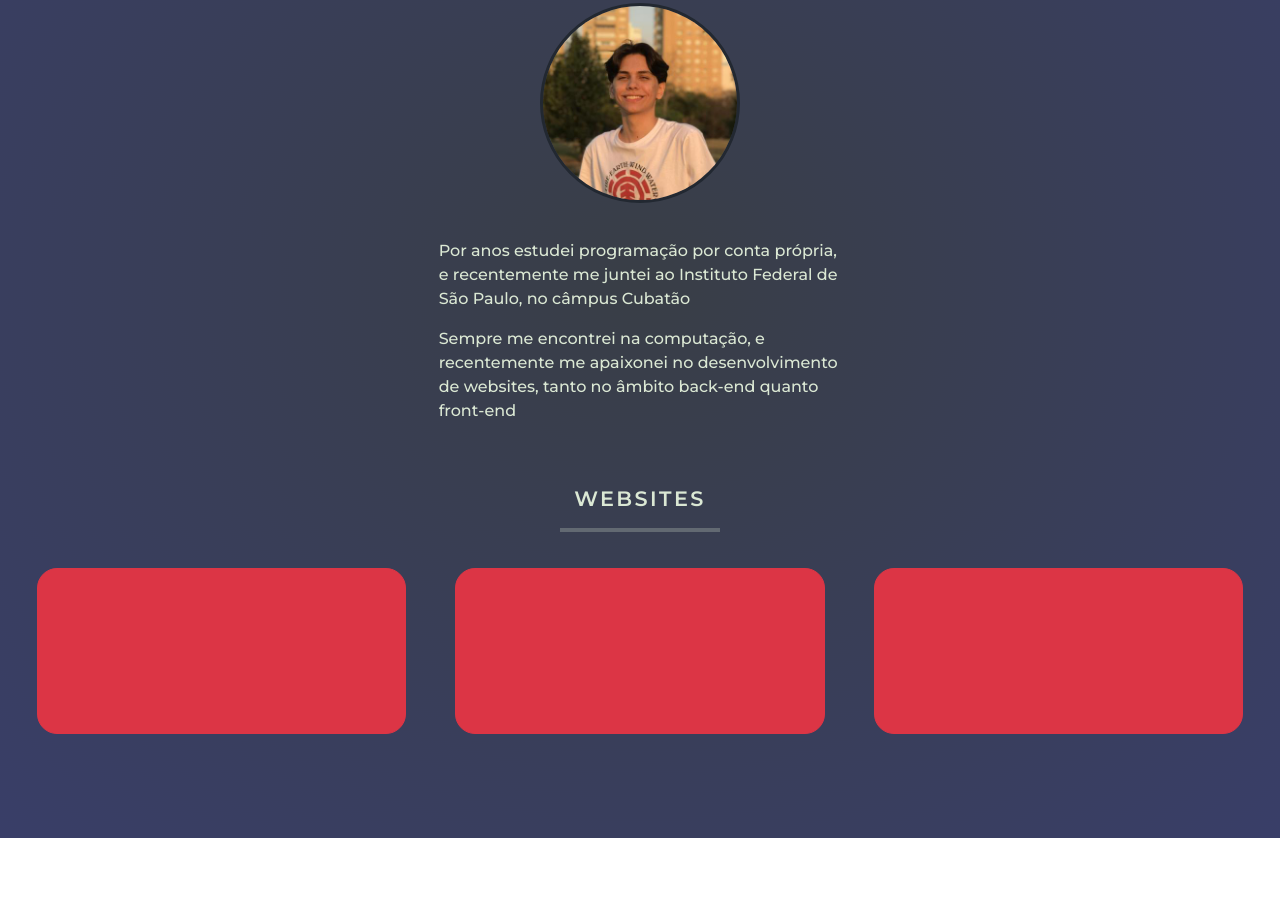
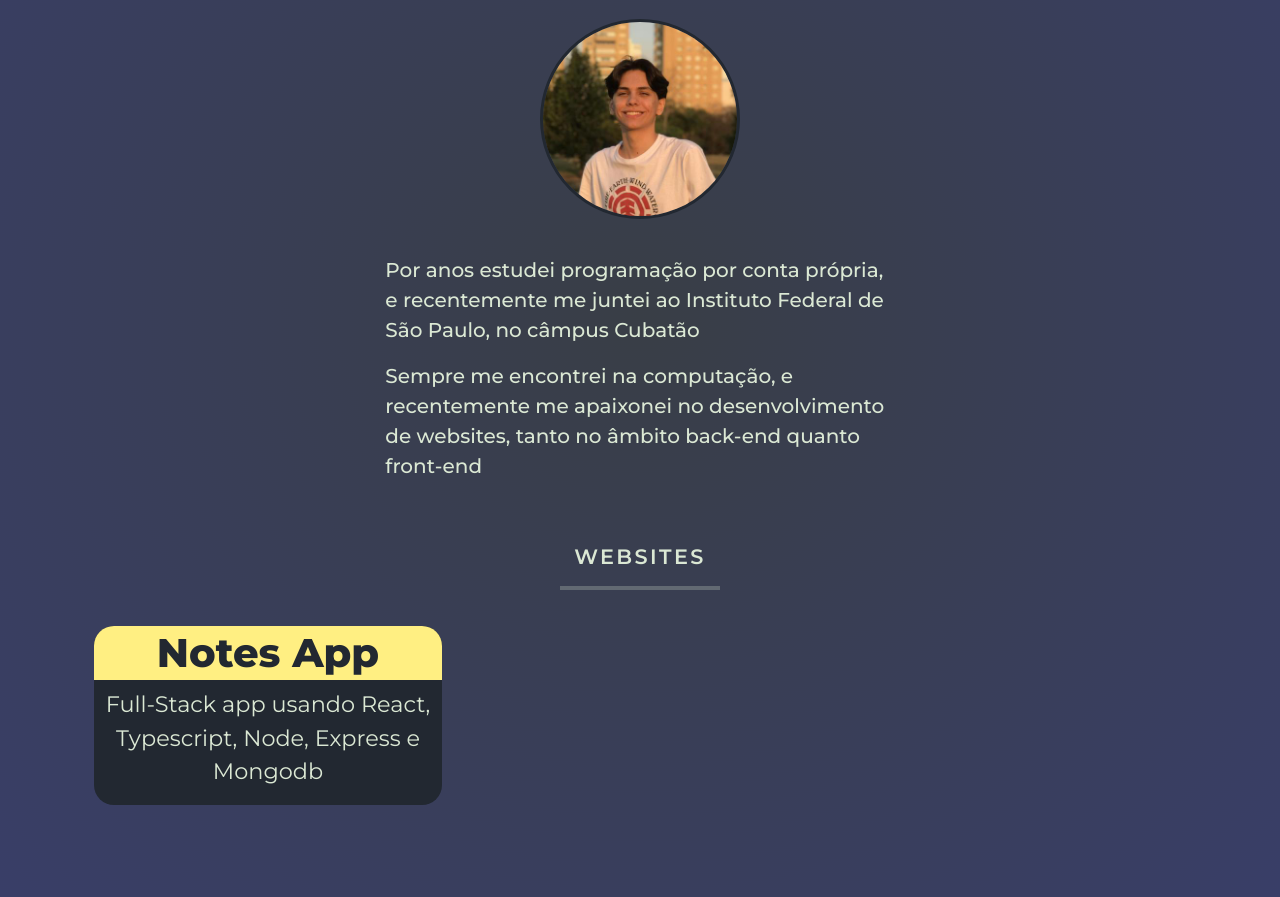
Before and after one commit to gabrielchv/Portfolio, a website: page index.html in a window 1280 px wide. Shown: the part 275-1172 px from the top of the page. Before the commit the page ends 1113 px from the top, so only its background shows below. Drawn offline with Linux system fonts and the light colour scheme.

Commit message:
Websites Feito

```diff
--- a/index.html
+++ b/index.html
@@ -44,7 +44,7 @@
           <img class="img-fluid rounded-circle" src="src/files/profilePic.jfif" alt="Profile Picture">
         </div>
         <div class="row">
-          <div class="col-lg-4 col-md-8 col-sm-10 mx-auto">
+          <div class="col-xl-5 col-lg-7 col-md-8 col-sm-10 mx-auto">
             <p>Por anos estudei programação por conta própria, e recentemente me juntei ao
               Instituto Federal de São Paulo, no câmpus Cubatão
             </p>
@@ -58,19 +58,20 @@
 
     <!-- Web -->
     <section class="website">
-      <div class="container-fluid">
+      <div class="container">
         <div class="text-center">
           <h3>WEBSITES</h3>
           <hr>
           <div class="row mx-auto">
-            <div class="text-center mb-4 col-lg-4 col-sm-6 col-12">
-              <button class="website-btn btn btn-danger"></button>
-            </div>
-            <div class="text-center mb-4 col-lg-4 col-sm-6 col-12">
-              <button class="website-btn btn btn-danger"></button>
-            </div>
-            <div class="text-center mb-4 col-lg-4 col-sm-6 col-12">
-              <button class="website-btn btn btn-danger"></button>
+            <div class="text-center mb-4 col-xl-4 col-md-6 col-12">
+              <a class="text-decoration-none" href="https://reactmongodb.herokuapp.com/login" target="_blank">
+                <div class="website-icon">
+                  <div class="website-title">
+                    <h1>Notes App</h1>
+                  </div>
+                  <p>Full-Stack app usando React, Typescript, Node, Express e Mongodb</p>
+                </div>
+              </a>
             </div>
           </div>
         </div>
--- a/src/style.scss
+++ b/src/style.scss
@@ -7,6 +7,7 @@ body {
 // Navbar
 header {
     nav {
+        font-size: 1.7rem;
         font-family: 'Roboto', sans-serif;
         background-color: #222831;
     }
@@ -14,7 +15,7 @@ header {
 
 // Main
 .presentation {
-    margin-top: 6rem;
+    margin-top: 7rem;
     h1 {
         font-family: 'Montserrat', sans-serif;
         font-weight: 100;
@@ -44,7 +45,7 @@ header {
     p {
         font-family: 'Montserrat', sans-serif;
         font-weight: 500;
-        font-size: 1rem;
+        font-size: 1.25rem;
         color: $font-color;
     }
     .presentation-text {
@@ -68,10 +69,33 @@ header {
         height: 0.25rem;
         color: $font-color;
     }
-    .website-btn {
-        padding-top: 40%;
-        padding-left: 90%;
+    .website-icon {
+        font-family: 'Montserrat', sans-serif;
+        height: auto;
+        background-color: #222831;
+        color: $font-color;
         border-radius: 20px;
+        padding-bottom: 0.5rem;;
+        .website-title{
+            display: table;
+            text-align: center;
+            width: 100%;
+            font-weight: 500;
+            color: #222831;
+            border-top-left-radius: 20px;
+            border-top-right-radius: 20px;
+            background-color: #ffef82;
+            padding: 0.2rem 0;
+        }
+        h1 {
+            font-weight: 800;
+            display: table-cell;
+            vertical-align: middle;
+        }
+        p {
+            margin: 0.5rem;
+            font-size: 1.4rem;
+        }
     }
     margin-bottom: 5rem;
 }
```
Also changed, not shown: extra/output.css, 1 other file.
